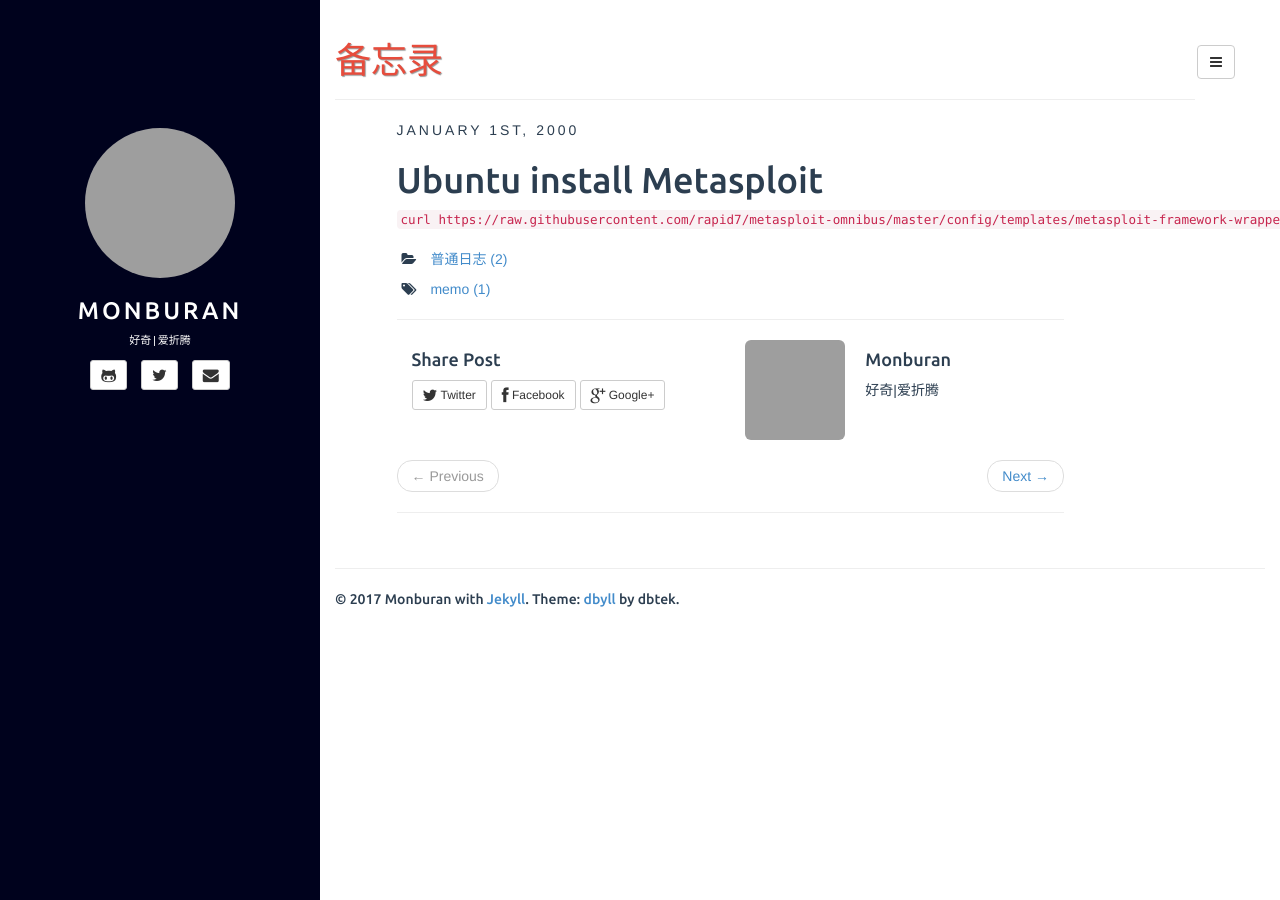
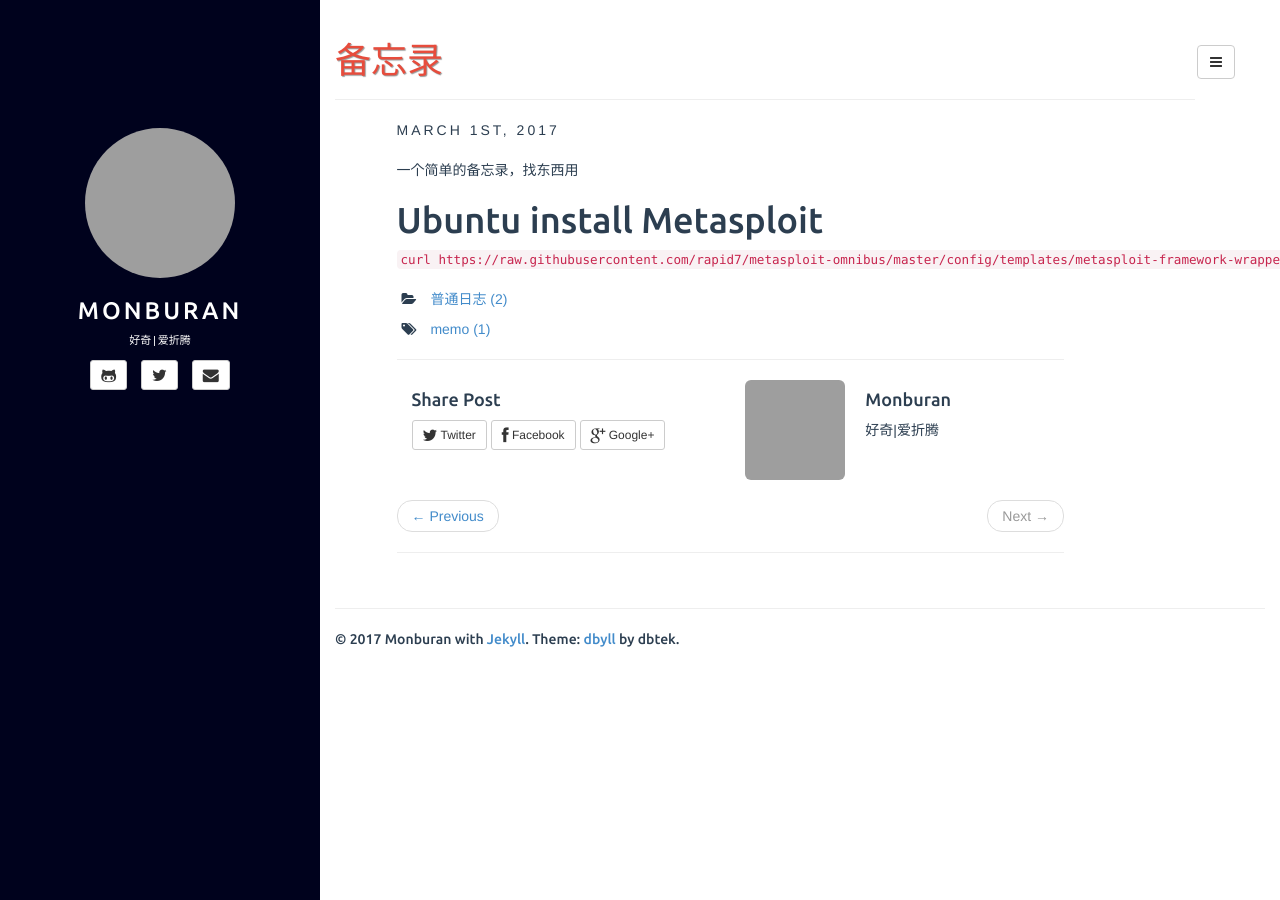
Before and after one commit to monburan/monburan.github.io, a Jekyll site: the page built from _posts/2017-3-1-The-Memorandum.md, in a window 1280 px wide. Built offline with Jekyll 4.4.1, drawn with Linux system fonts in a browser that asks for light colours; comment, search, counter and statistics services are not loaded; grey boxes are pictures that could not be loaded.

Commit message:
updata memo

```diff
--- a/_posts/2000-1-1-The-Memorandum.md
+++ b/_posts/2017-3-1-The-Memorandum.md
@@ -7,6 +7,8 @@ fullview: true
 comments: true
 ---
 
+一个简单的备忘录，找东西用
+
 # Ubuntu install Metasploit
 <code>curl https://raw.githubusercontent.com/rapid7/metasploit-omnibus/master/config/templates/metasploit-framework-wrappers/msfupdate.erb > msfinstall && \
 chmod 755 msfinstall && \
```
